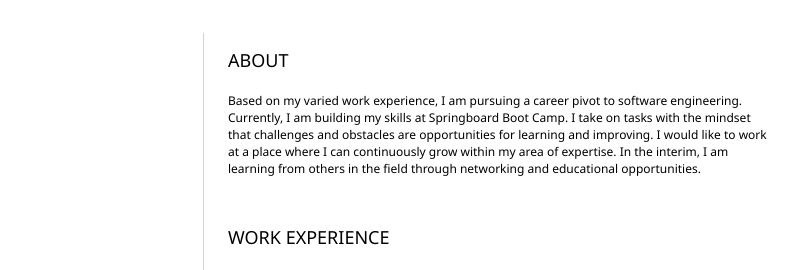
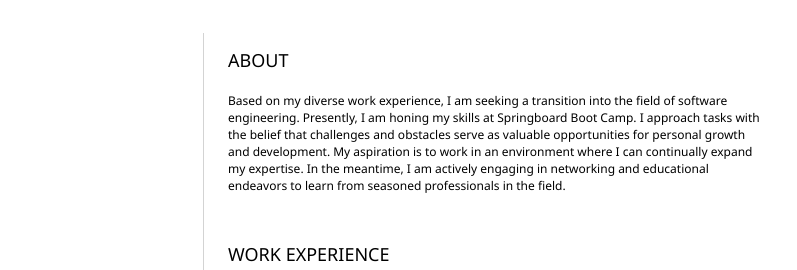
Before and after one commit to jenny4711/resume, a plain HTML site: page index.html in a window 1280 px wide. Shown: the part 161-431 px from the top of the page, 340-1137 px from the left. Drawn offline with Linux system fonts and the light colour scheme.

Commit message:
added about

```diff
--- a/index.html
+++ b/index.html
@@ -86,14 +86,11 @@
           <h2>ABOUT</h2>
           <!-- about you -->
           <p>
-            Based on my varied work experience, I am
-            pursuing a career pivot to software engineering. Currently, I am
-            building my skills at Springboard Boot Camp. I take on tasks with
-            the mindset that challenges and obstacles are opportunities for
-            learning and improving. I would like to work at a place where I can
-            continuously grow within my area of expertise. In the interim, I am
-            learning from others in the field through networking and educational
-            opportunities.
+            Based on my diverse work experience, I am seeking a transition into the field of software engineering.
+            Presently, I am honing my skills at Springboard Boot Camp. I approach tasks with the belief that challenges
+            and obstacles serve as valuable opportunities for personal growth and development. My aspiration is to work
+            in an environment where I can continually expand my expertise. In the meantime, I am actively engaging in
+            networking and educational endeavors to learn from seasoned professionals in the field.
           </p>
         </section>
 
```
